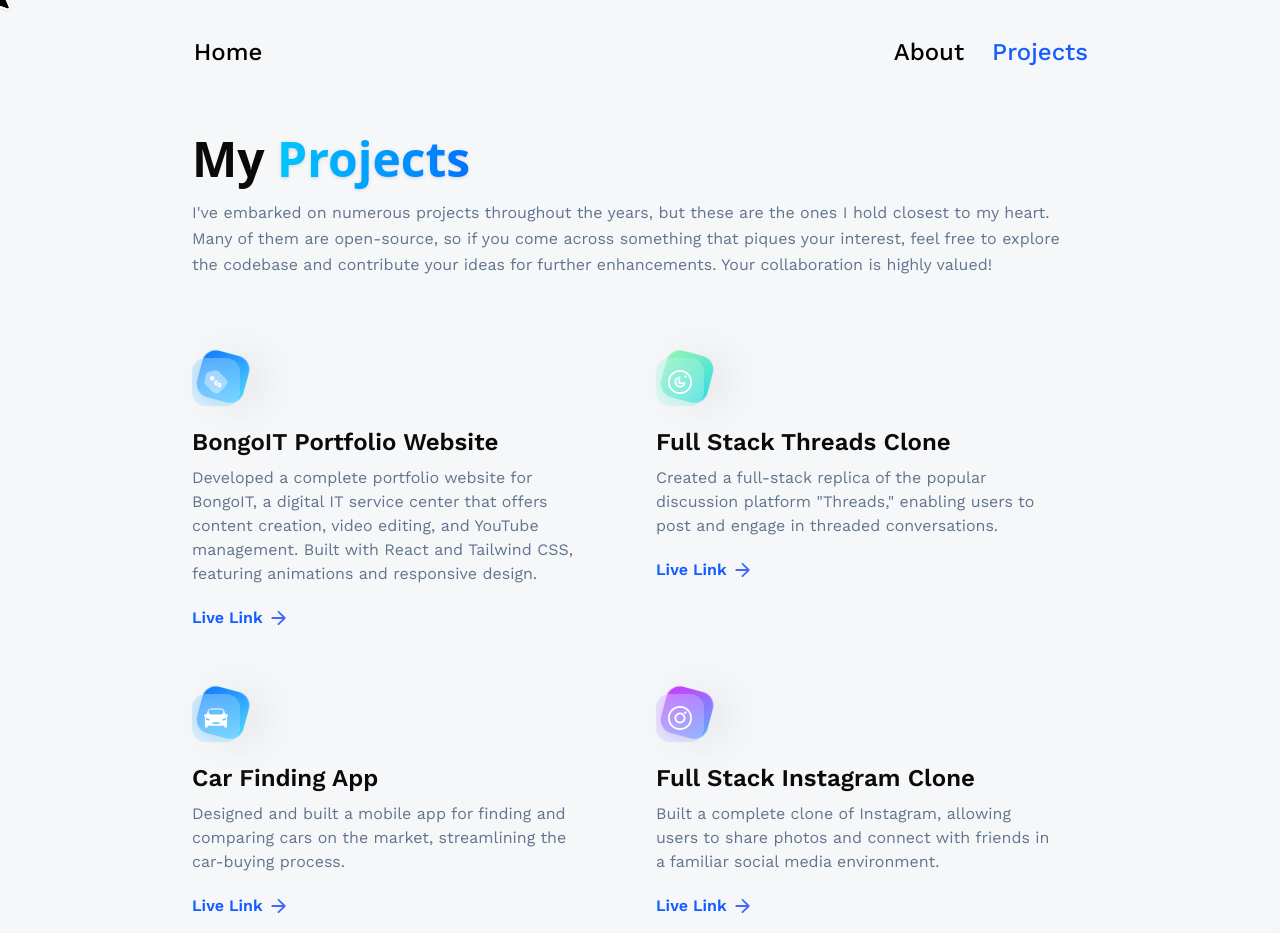
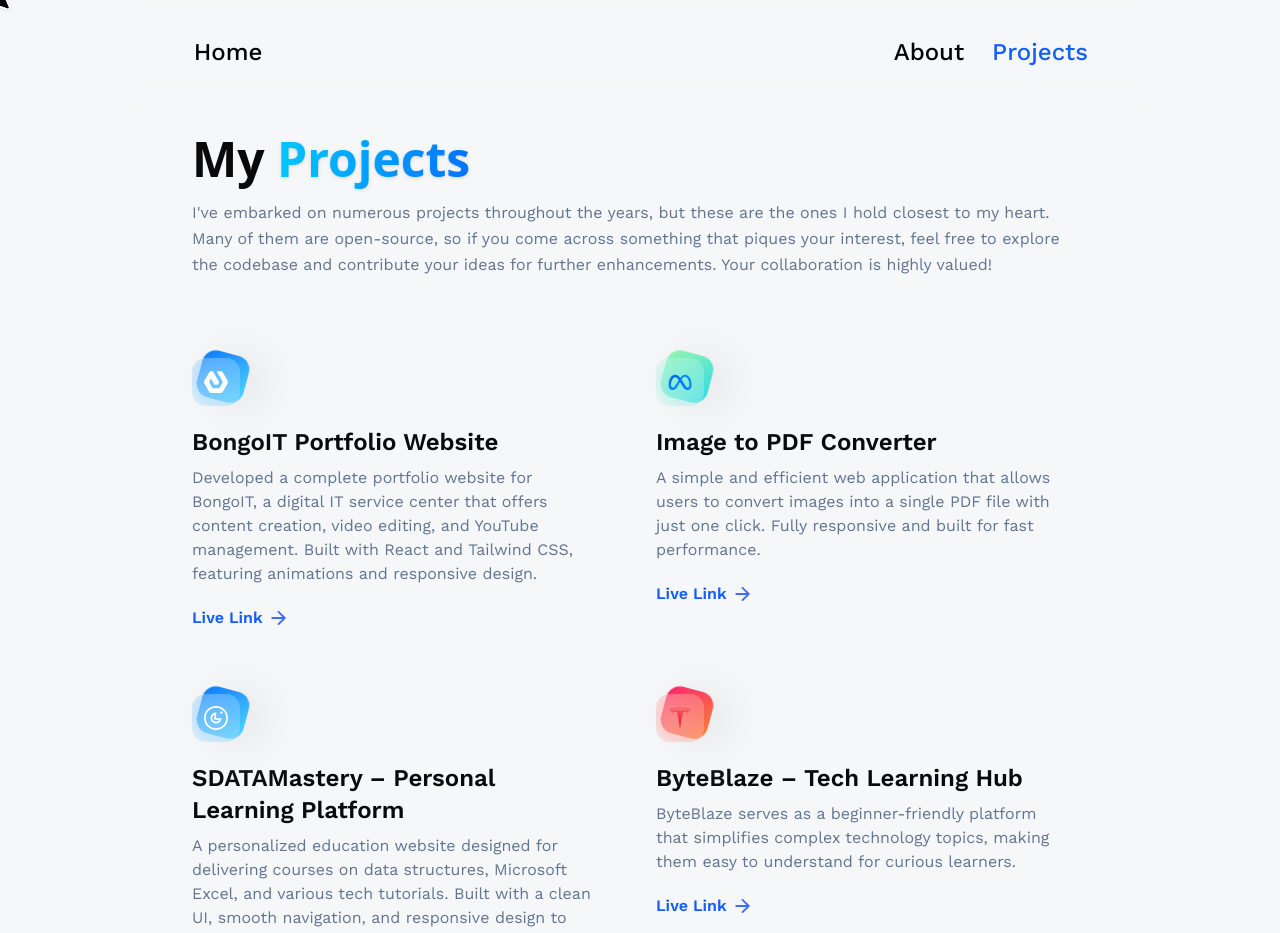
Before and after one commit to lelin171046/my-3d-portfolio, a React (Vite) app: page /projects in a window 1280 px wide. Shown: the top 933 px of the page. Built offline with nearby package versions, Linux system fonts and the light colour scheme; no server answers.

Commit message:
update descriptoo

```diff
--- a/index.html
+++ b/index.html
@@ -4,7 +4,7 @@
     <meta charset="UTF-8" />
     <link rel="icon" type="image/svg+xml" href="/vite.svg" />
     <meta name="viewport" content="width=device-width, initial-scale=1.0" />
-    <title>my-portfolio</title>
+    <title>Zaman-portfolio</title>
   </head>
   <body class="cursor-none">
     <div id="root"></div>
--- a/src/constants/index.js
+++ b/src/constants/index.js
@@ -25,6 +25,7 @@ import {
     threads,
     typescript
 } from "../assets/icons";
+import { File, Webcam } from "lucide-react";
 
 export const skills = [
     {
@@ -173,7 +174,7 @@ export const socialLinks = [
 
 export const projects = [
     {
-    iconUrl: pricewise,   // your icon here
+    iconUrl: estate,   // your icon here
     theme: "btn-back-blue",
     name: "BongoIT Portfolio Website",
     description:
@@ -181,25 +182,25 @@ export const projects = [
     link: "https://github.com/lelin171046/bongo-it-client",
   },
    {
-        iconUrl: threads,
+    iconUrl: meta,
     theme: 'btn-back-green',
-        name: 'Full Stack Threads Clone',
-        description: 'Created a full-stack replica of the popular discussion platform "Threads," enabling users to post and engage in threaded conversations.',
-        link: 'https://github.com/adrianhajdin/threads',
+    name: 'Image to PDF Converter',
+    description: 'A simple and efficient web application that allows users to convert images into a single PDF file with just one click. Fully responsive and built for fast performance.',
+    link: 'https://image-to-pdf-just-1-click.netlify.app/'
 },
    {
-        iconUrl: car,
+    iconUrl: threads,
     theme: 'btn-back-blue',
-        name: 'Car Finding App',
-        description: 'Designed and built a mobile app for finding and comparing cars on the market, streamlining the car-buying process.',
-        link: 'https://github.com/adrianhajdin/project_next13_car_showcase',
+    name: 'SDATAMastery – Personal Learning Platform',
+    description: 'A personalized education website designed for delivering courses on data structures, Microsoft Excel, and various tech tutorials. Built with a clean UI, smooth navigation, and responsive design to help students learn easily.',
+    link: 'https://limon-sdatamastery.web.app/'
 },
    {
-        iconUrl: snapgram,
-        theme: 'btn-back-pink',
-        name: 'Full Stack Instagram Clone',
-        description: 'Built a complete clone of Instagram, allowing users to share photos and connect with friends in a familiar social media environment.',
-        link: 'https://github.com/adrianhajdin/social_media_app',
+    iconUrl: tesla,
+    theme: 'btn-back-orange',
+    name: 'ByteBlaze – Tech Learning Hub',
+    description: 'ByteBlaze serves as a beginner-friendly platform that simplifies complex technology topics, making them easy to understand for curious learners.',
+    link: 'https://incomparable-elf-fd7e32.netlify.app/'
 },
     {
         iconUrl: estate,
```
Lines whose indentation alone changed are shown as unchanged.
